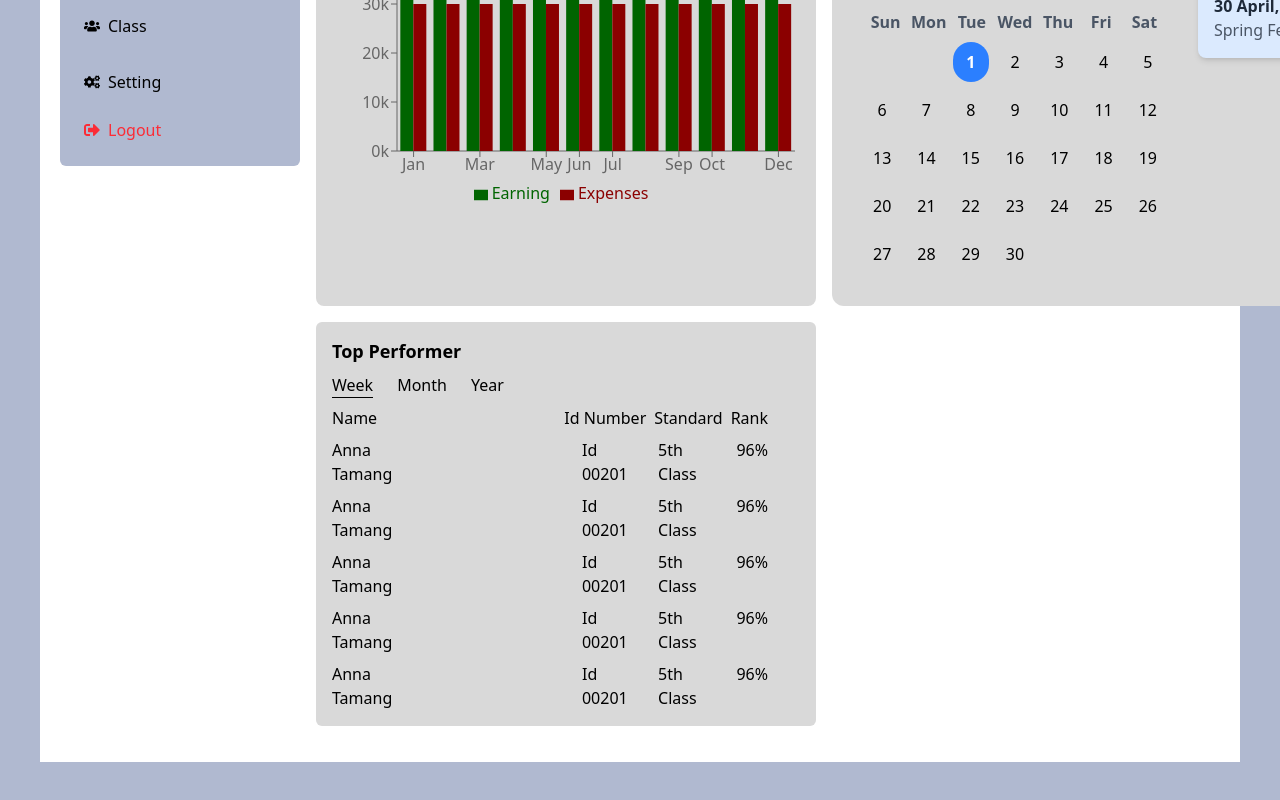
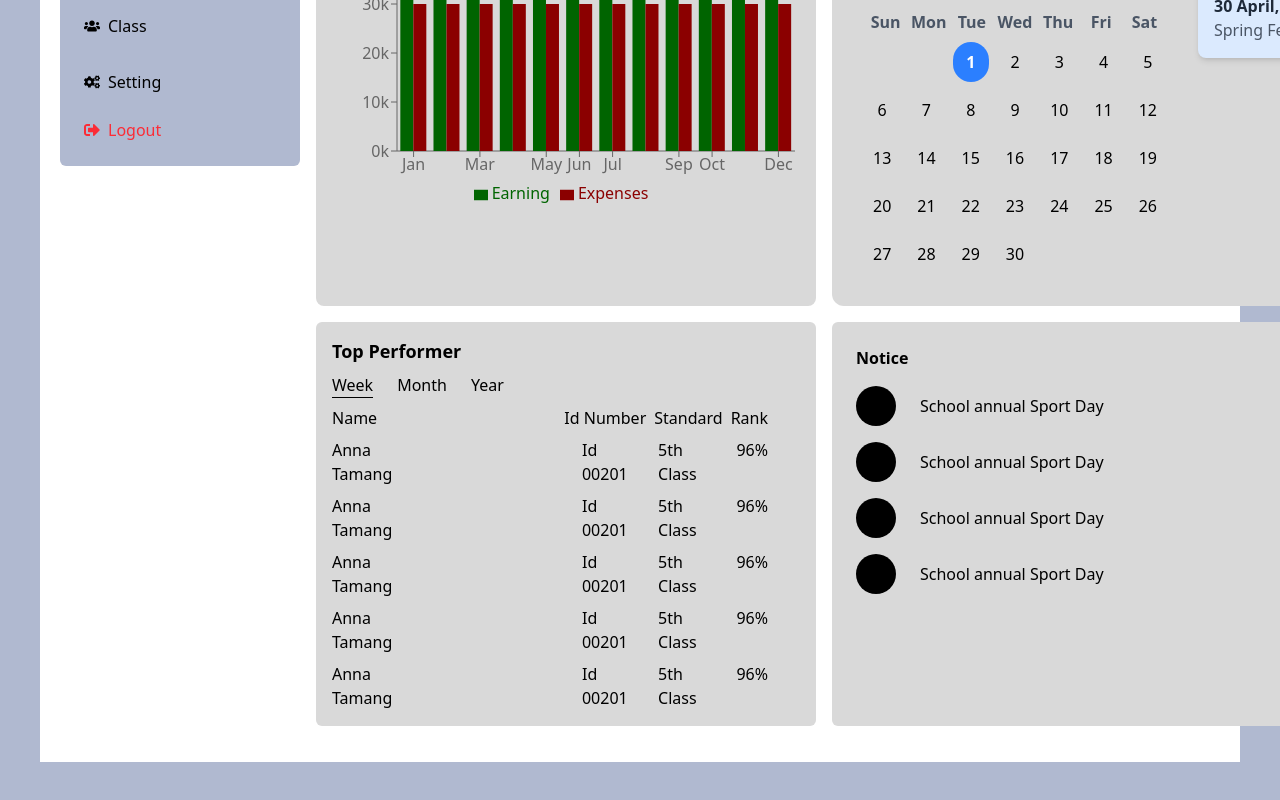
Before and after one commit to sujansijakhow/School-System, a React (Vite) app: page / in a window 1280 px wide. Shown: the part 474-1274 px from the top of the page. Built offline with nearby package versions, Linux system fonts and the light colour scheme.

Commit message:
home section updated

```diff
--- a/src/components/HomeHeroSec.jsx
+++ b/src/components/HomeHeroSec.jsx
@@ -36,7 +36,7 @@ const HomeHeroSec = () => {
         <EventCalendar />
 
       </div>
-      <div className='flex '>
+      <div className='flex gap-4'>
         <div className='flex flex-col gap-2 w-[500px] bg-[#D9D9D9] rounded-md p-4 pr-12'>
           <h1 className='font-semibold text-[18px]'>Top Performer</h1>
           <div className='flex gap-6'>
@@ -70,7 +70,47 @@ const HomeHeroSec = () => {
           })}
 
         </div>
+        <div className='flex flex-col gap-2 w-[700px] bg-[#D9D9D9] rounded-md p-6 pr-12 text-[]'><span className='font-bold'>Notice</span>
+          <div className='flex justify-between items-center mt-2'>
+            <div className='flex items-center gap-6'>
+              <div className='w-10 h-10 rounded-full bg-black'>
+
+              </div>
+              <span>School annual Sport Day</span>
+            </div>
+            <span>1 September, 2025</span>
+          </div>
+          <div className='flex justify-between items-center mt-2'>
+            <div className='flex items-center gap-6'>
+              <div className='w-10 h-10 rounded-full bg-black'>
+
+              </div>
+              <span>School annual Sport Day</span>
+            </div>
+            <span>1 September, 2025</span>
+          </div>
+          <div className='flex justify-between items-center mt-2'>
+            <div className='flex items-center gap-6'>
+              <div className='w-10 h-10 rounded-full bg-black'>
+
+              </div>
+              <span>School annual Sport Day</span>
+            </div>
+            <span>1 September, 2025</span>
+          </div>
+          <div className='flex justify-between items-center mt-2'>
+            <div className='flex items-center gap-6'>
+              <div className='w-10 h-10 rounded-full bg-black'>
+
+              </div>
+              <span>School annual Sport Day</span>
+            </div>
+            <span>1 September, 2025</span>
+          </div>
+
+        </div>
       </div>
+
     </div>
   )
 }
```
